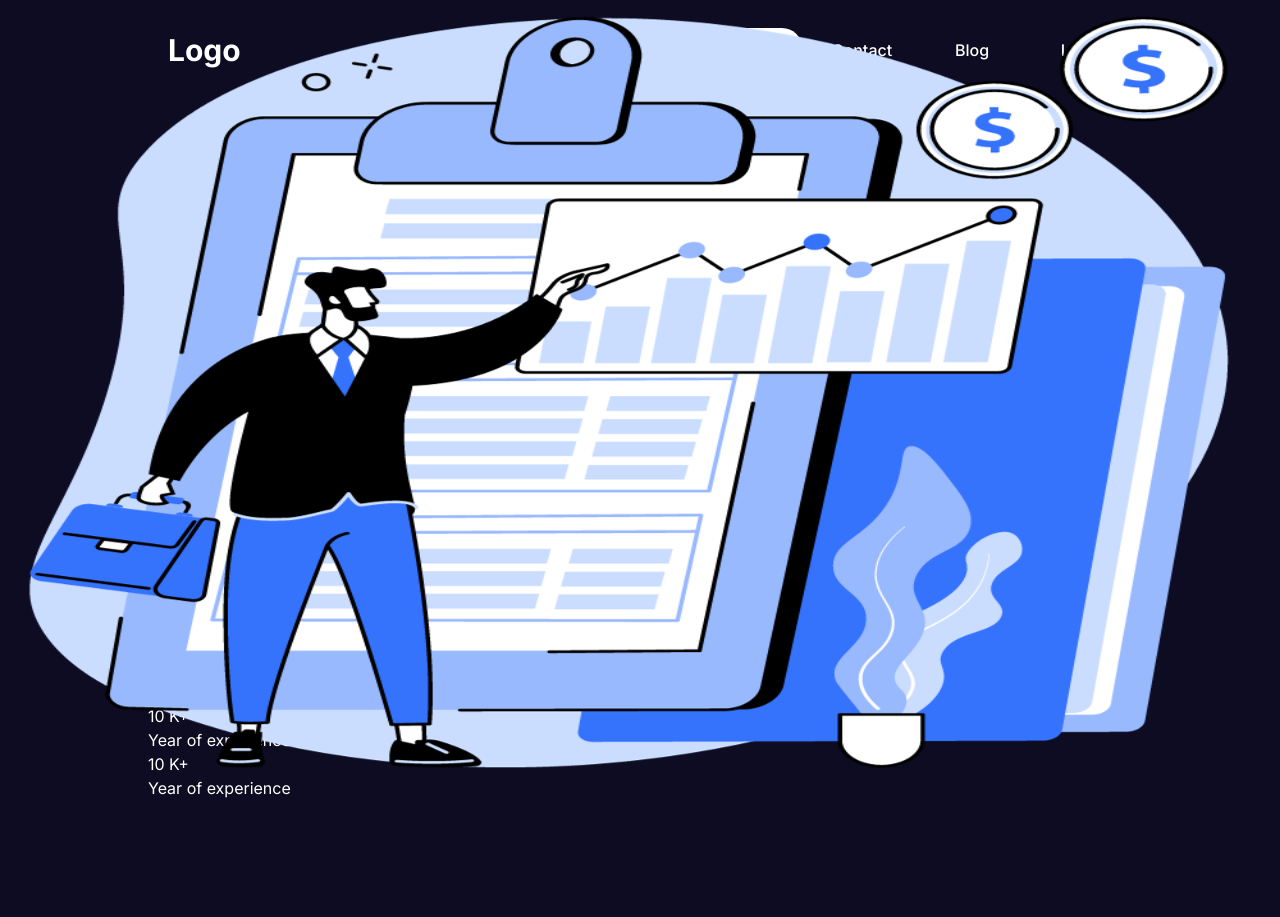
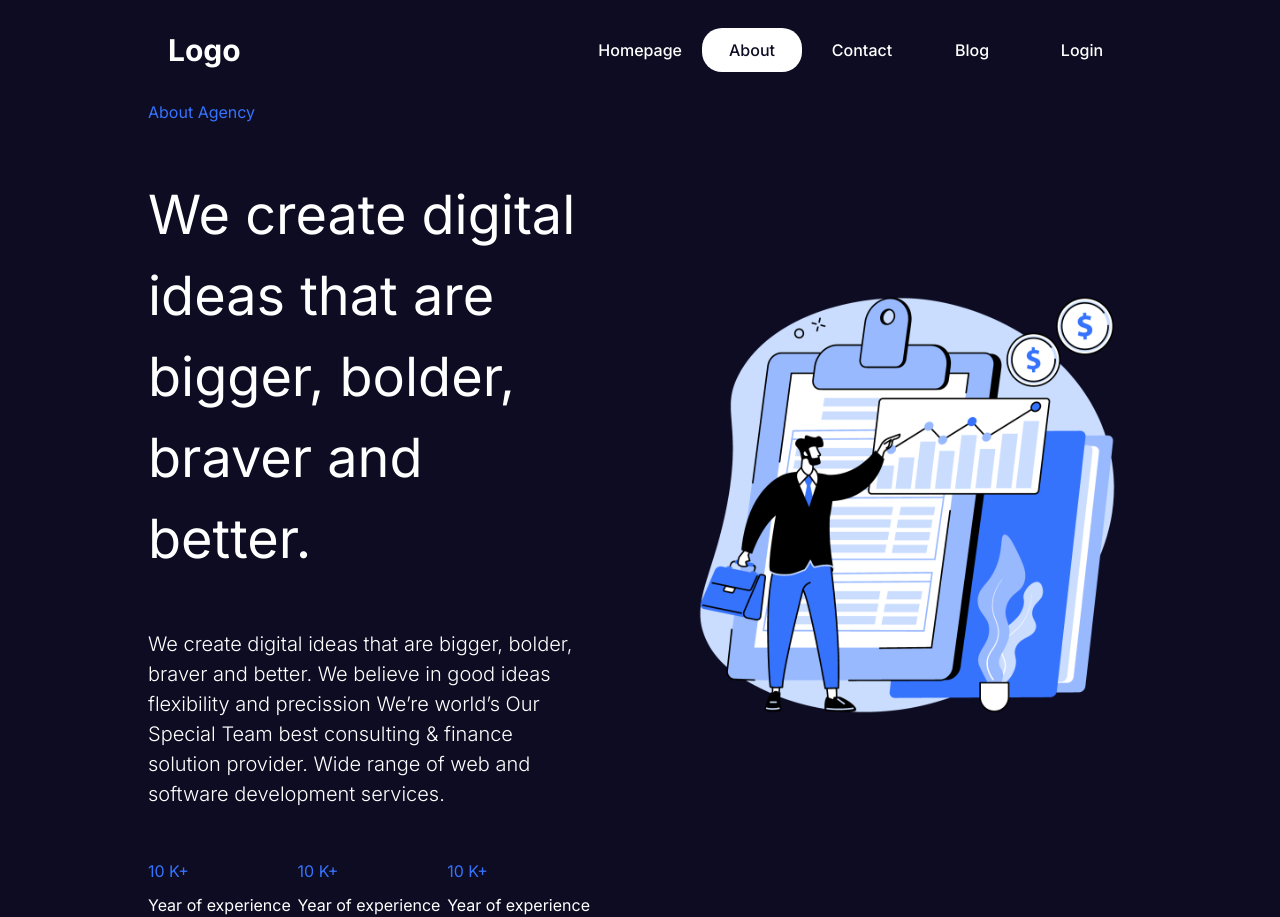
Before and after one commit to anonymousboy67/Nextjsblog, a Next.js app: page /about in a window 1280 px wide. Before the commit the page ends 800 px from the top, so only its background shows below. Built offline with nearby package versions, Linux system fonts and the light colour scheme.

Commit message:
adding css to about page

```diff
--- a/src/app/about/about.module.css
+++ b/src/app/about/about.module.css
@@ -0,0 +1,61 @@
+.container {
+    display: flex;
+    gap: 100px;
+  }
+
+  .textContainer {
+    flex: 1;
+    display: flex;
+    flex-direction: column;
+    gap: 50px;
+  }
+
+  .subtitle{
+    color:var(--btn)
+  }
+
+  .title{
+    font-size: 54px;
+  }
+
+  .desc{
+    font-size: 20px;
+    font-weight: 300;
+  }
+
+  .boxes{
+    display: flex;
+    align-items: center;
+    justify-content: space-between;
+  }
+
+  .box{
+    display: flex;
+    flex-direction: column;
+    gap: 10px;
+  }
+
+  .box h1{
+    color: var(--btn);
+  }
+
+  .imgContainer {
+    flex: 1;
+    position: relative;
+  }
+
+  .img{
+    object-fit: contain;
+  }
+
+  @media (max-width: 768px) {
+    .container {
+      flex-direction: column;
+      text-align: center;
+    }
+
+    .boxes{
+      flex-direction: column;
+      gap: 50px;
+    }
+  }
--- a/src/app/about/page.jsx
+++ b/src/app/about/page.jsx
@@ -1,31 +1,31 @@
 import Image from "next/image";
 import styles from "./about.module.css";
 
-export const metadata={
-    title:"About Page",
-    description:"About description",
-}
+export const metadata = {
+  title: "About Page",
+  description: "About description",
+};
 
-const AboutPage=()=>{
-    return(
+
+const AboutPage = () => {
+
+  // console.log("lets check where it works")
+  return (
     <div className={styles.container}>
       <div className={styles.textContainer}>
         <h2 className={styles.subtitle}>About Agency</h2>
         <h1 className={styles.title}>
           We create digital ideas that are bigger, bolder, braver and better.
-
         </h1>
-
-                <p className={StyleSheet.desc}>
+        <p className={styles.desc}>
           We create digital ideas that are bigger, bolder, braver and better. We
           believe in good ideas flexibility and precission We’re world’s Our
           Special Team best consulting & finance solution provider. Wide range
           of web and software development services.
         </p>
-
         <div className={styles.boxes}>
           <div className={styles.box}>
-                        <h1> 10 K+</h1>
+            <h1>10 K+</h1>
             <p>Year of experience</p>
           </div>
           <div className={styles.box}>
@@ -38,7 +38,6 @@ const AboutPage=()=>{
           </div>
         </div>
       </div>
-
       <div className={styles.imgContainer}>
         <Image
           src="/about.png"
```
Lines whose indentation alone changed are shown as unchanged.
